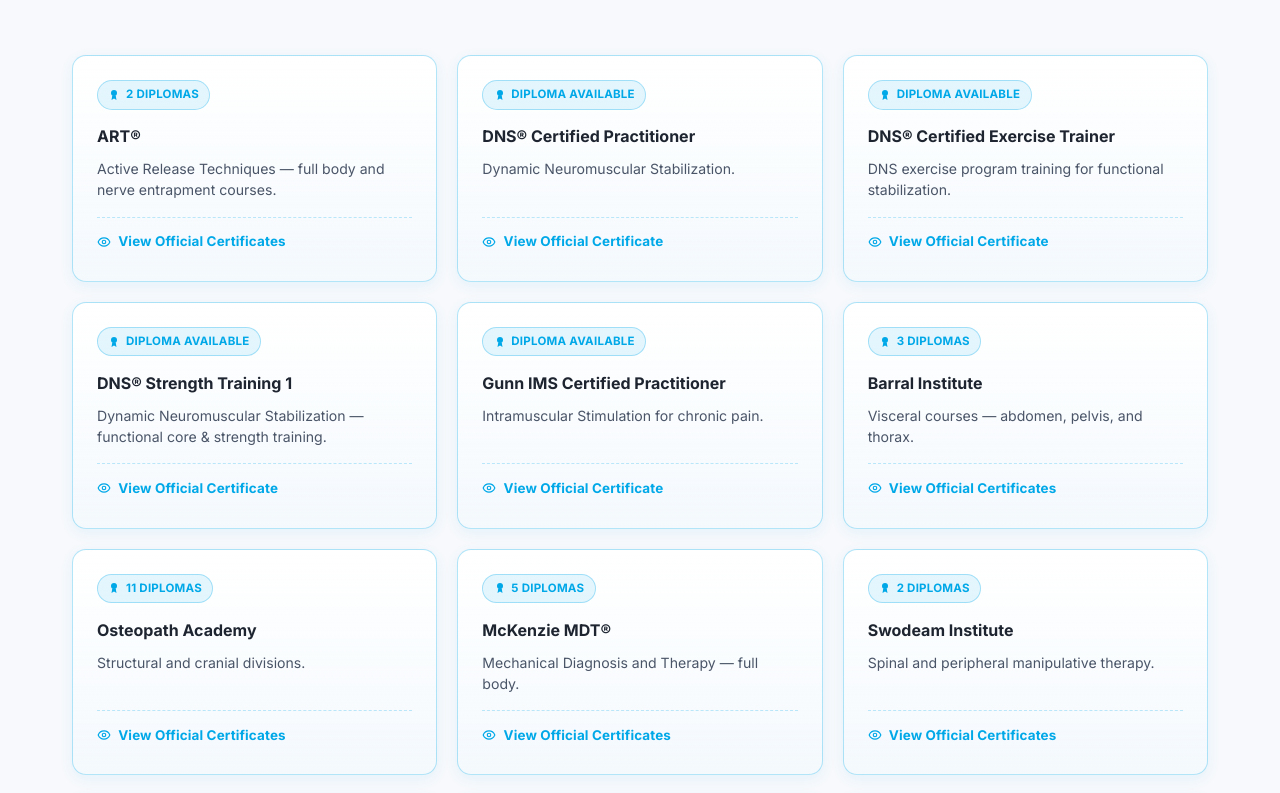
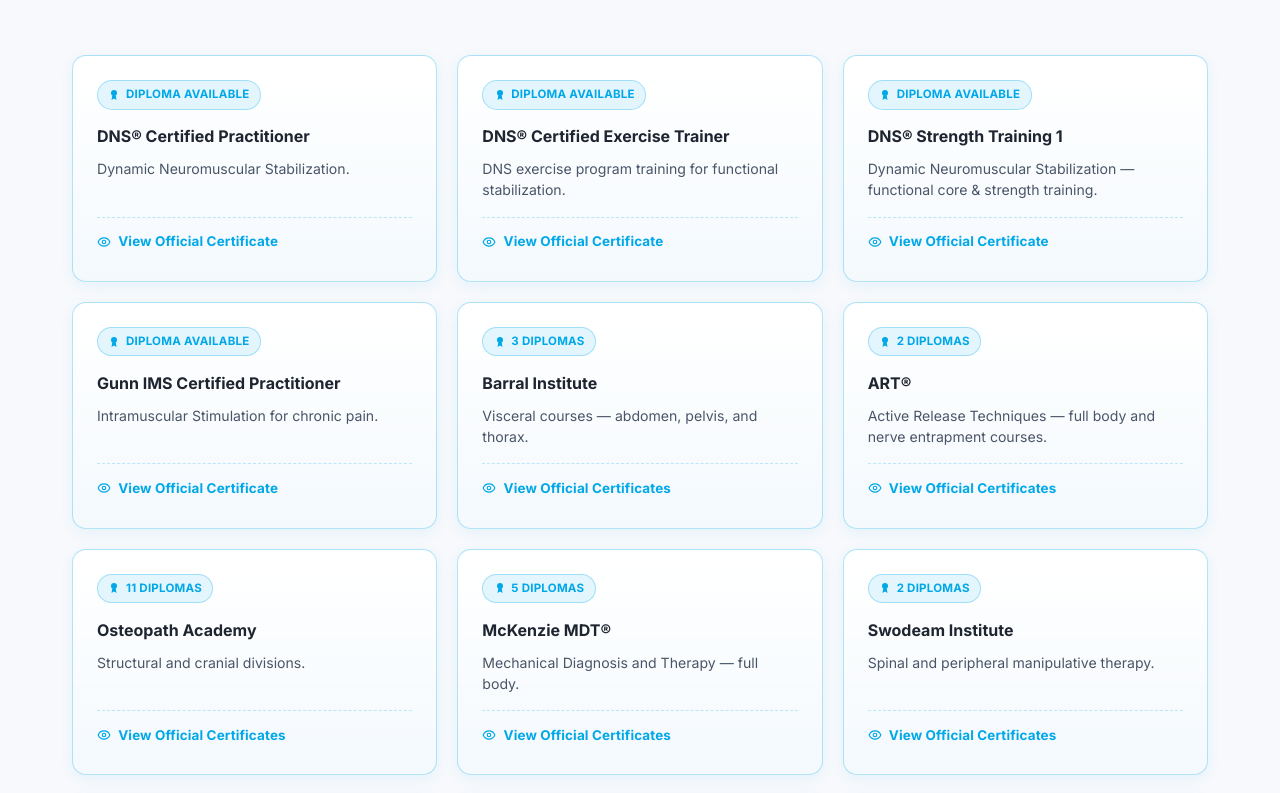
Before and after one commit to alekdamnjanovic/CDPhysio, an Angular app in the folder client/: page / in a window 1280 px wide. Shown: the part 3040-3833 px from the top of the page. Built offline with nearby package versions, Linux system fonts and the light colour scheme; no server answers.

Commit message:
Reorder certifications list: DNS (x3), Gunn IMS, Barral Institute, ART, Osteopath Academy, and remaining credentials

```diff
--- a/client/src/app/core/constants/content.constants.ts
+++ b/client/src/app/core/constants/content.constants.ts
@@ -18,16 +18,6 @@ export const EDUCATION_ITEMS: readonly EducationItem[] = [
 ] as const;
 
 export const CREDENTIAL_ITEMS: readonly CredentialItem[] = [
-  {
-    title: 'ART®',
-    description: 'Active Release Techniques — full body and nerve entrapment courses.',
-    url: 'https://www.activerelease.com',
-    urlLabel: 'activerelease.com',
-    certificates: [
-      { title: 'Full Body Course', pdfUrl: 'certificates/art/art-1.pdf', imageUrl: 'certificates/art/art-1.webp' },
-      { title: 'Nerve Entrapment', pdfUrl: 'certificates/art/art-2.pdf', imageUrl: 'certificates/art/art-2.webp' }
-    ]
-  },
   {
     title: 'DNS® Certified Practitioner',
     description: 'Dynamic Neuromuscular Stabilization.',
@@ -65,6 +55,16 @@ export const CREDENTIAL_ITEMS: readonly CredentialItem[] = [
       { title: 'Visceral Manipulation 1', pdfUrl: 'certificates/barral-institute/barral-institute-1.pdf', imageUrl: 'certificates/barral-institute/barral-institute-1.webp' },
       { title: 'Visceral Manipulation 2', pdfUrl: 'certificates/barral-institute/barral-institute-2.pdf', imageUrl: 'certificates/barral-institute/barral-institute-2.webp' },
       { title: 'Visceral Manipulation 3', pdfUrl: 'certificates/barral-institute/barral-institute-3.pdf', imageUrl: 'certificates/barral-institute/barral-institute-3.webp' }
+    ]
+  },
+  {
+    title: 'ART®',
+    description: 'Active Release Techniques — full body and nerve entrapment courses.',
+    url: 'https://www.activerelease.com',
+    urlLabel: 'activerelease.com',
+    certificates: [
+      { title: 'Full Body Course', pdfUrl: 'certificates/art/art-1.pdf', imageUrl: 'certificates/art/art-1.webp' },
+      { title: 'Nerve Entrapment', pdfUrl: 'certificates/art/art-2.pdf', imageUrl: 'certificates/art/art-2.webp' }
     ]
   },
   {
```
